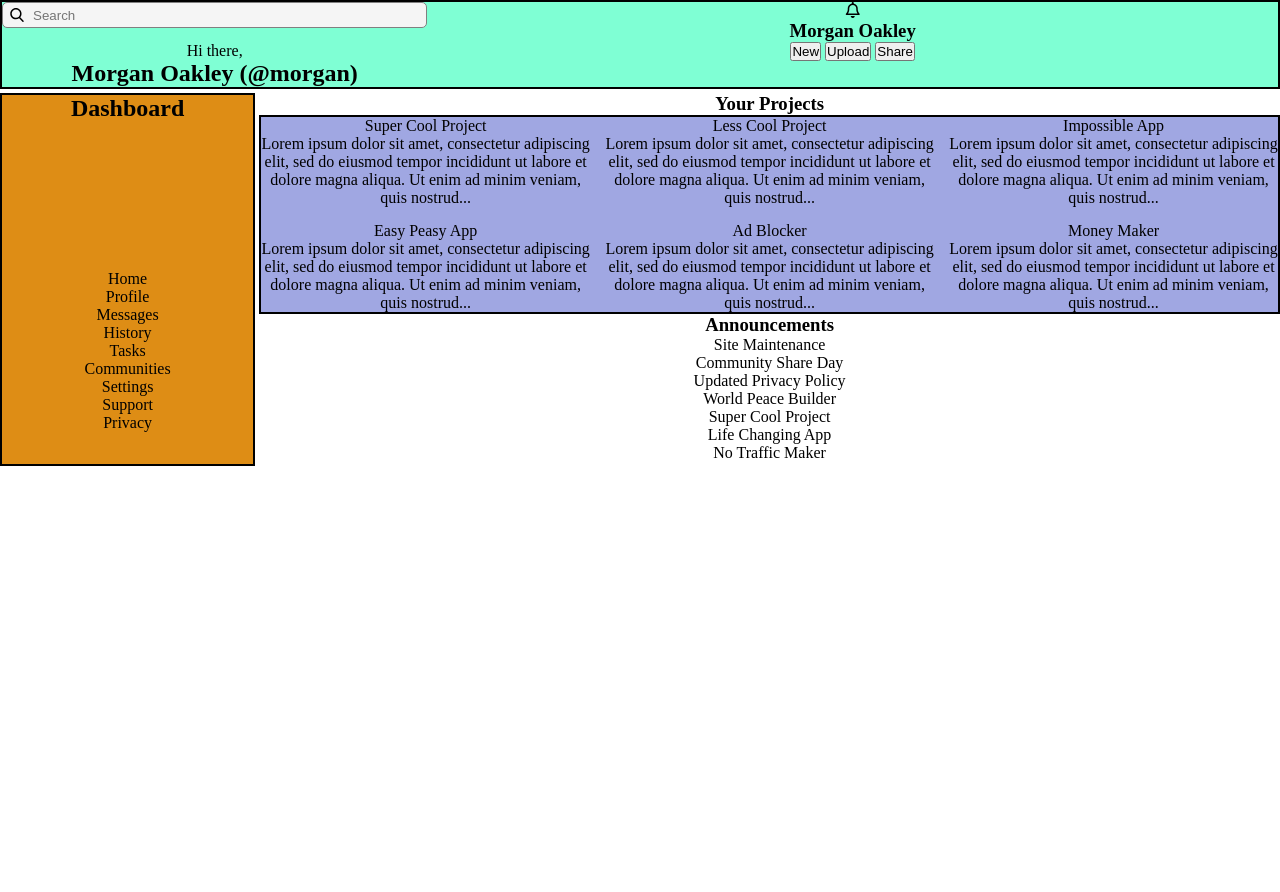
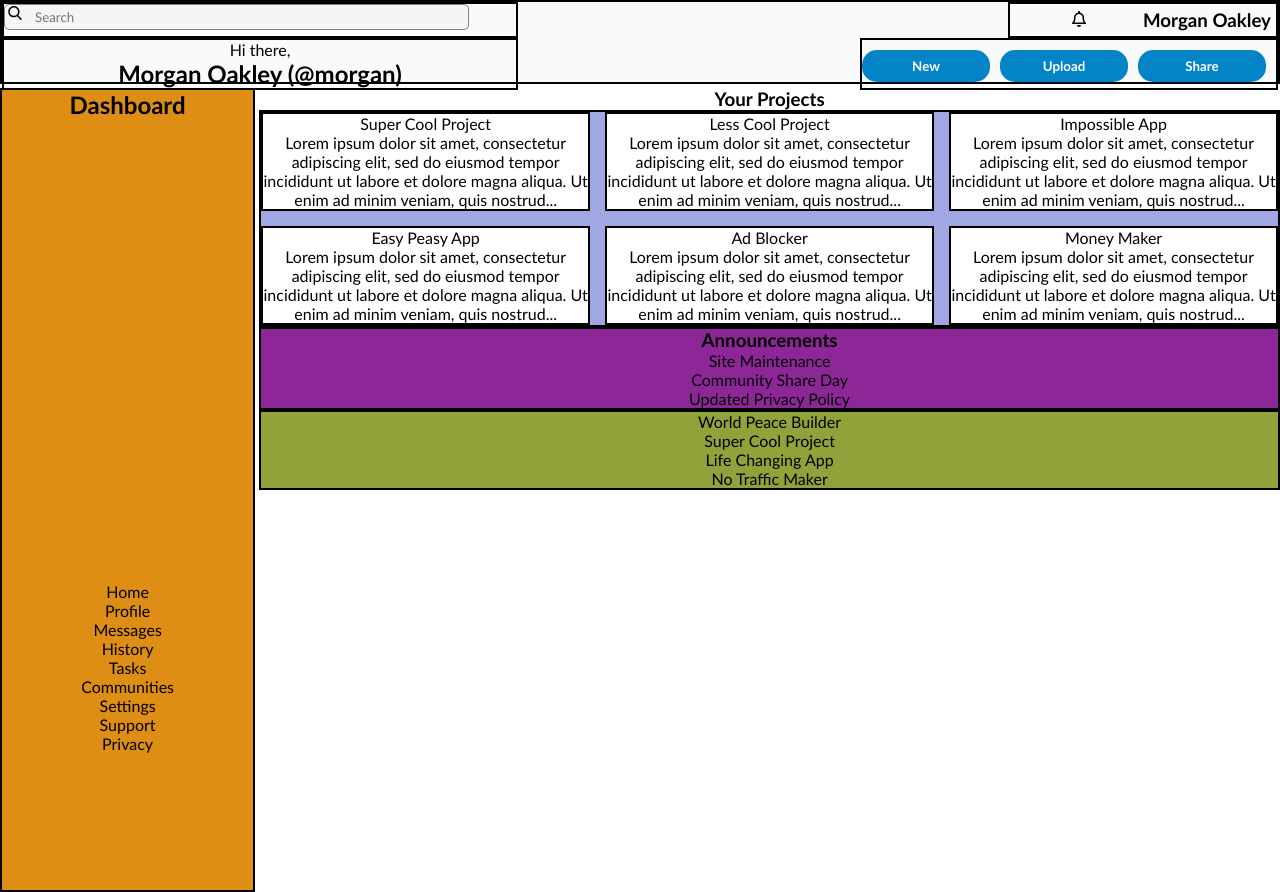
Before and after one commit to nico437/dashboard-project, a plain HTML site: page index.html in a window 1280 px wide. Before the commit the page ends 800 px from the top, so only its background shows below. Drawn offline with Linux system fonts and the light colour scheme.

Commit message:
updated header

```diff
--- a/style.css
+++ b/style.css
@@ -1,6 +1,7 @@
 * {
     margin: 0;
     padding: 0;
+    font-family:'Gill Sans', 'Gill Sans MT', Calibri, 'Trebuchet MS', sans-serif;
   }
 
 
@@ -15,14 +16,16 @@
     grid-column: 1 / 3;
     display: grid;
     grid-template-columns: 1fr 2fr;
-    background-color: aquamarine;
+    background-color: #f8fafc;
     border: 2px solid black;
+    height: 10vh;
   }
 
  .wrapper {
-    position: relative;
-    display: flex;
+    display: grid;
+    width: 40vw;
     min-width: 100px;
+    border: 2px solid black;
   }
 
 
@@ -33,35 +36,55 @@
     width: 14px;
   }
 
-  .clear-icon {
-    position: absolute;
-    top: 8px;
-    right: 8px;
-    width: 10px;
-    cursor: pointer;
-    <!-- visibility: hidden; -->
-  }
-
 
   .search {
     border: 1px solid grey;
     border-radius: 5px;
     height: 20px;
-    width: 100%;
+    width: 80%;
     padding: 2px 23px 2px 30px;
     outline: 0;
     background-color: #f5f5f5;
   }
 
 
-  .userdetails {
+  .user-settings {
     display: grid;
-    grid-template-columns: 1fr 1fr 1fr 1fr;
+    grid-template-columns: 1fr 1fr;
     border: 2px solid black;
+    justify-self: end;
+    padding: 5px;
+  }
+
+  .welcome-message {
+    border: 2px solid black;
+  }
+
+  .button-area {
+    border: 2px solid black;
+    padding-top: 10px;
+    padding-right: 10px;
+    display: grid;
+    grid-template-columns: 1fr 1fr 1fr;
+    justify-self: end;
+    grid-gap: 10px;
+  }
+
+  .button {
+    background-color: #0284c7;
+    color: white;
+    border: 2px;
+    border-radius: 15px;
+    padding: 5px;
+    font-family:'Gill Sans', 'Gill Sans MT', Calibri, 'Trebuchet MS', sans-serif;
+    font-weight: 600;
+    width: 8rem;
+    height: 2rem;
   }
 
   .sidebar {
     grid-row: 2 / 4;
+    height: 100vh;
     display: grid;
     gap: 50px;
     background-color: rgb(222, 141, 21);
@@ -81,3 +104,24 @@
     background-color: rgb(160, 167, 226);
     border: 2px solid black;
   }
+
+  .projects .card {
+    background-color: #FFFFFF;
+    color: black;
+    text-align: center;
+    border: 2px solid black;
+  }
+
+  .announcements-area {
+    display: grid;
+    grid-row: 2 / 3;
+    background-color: rgb(141, 39, 152);
+    border: 2px solid black;
+  }
+
+  .trending-area {
+    display: grid;
+    grid-row: 2 / 3;
+    background-color: rgb(144, 163, 59);
+    border: 2px solid black;
+  }
```
